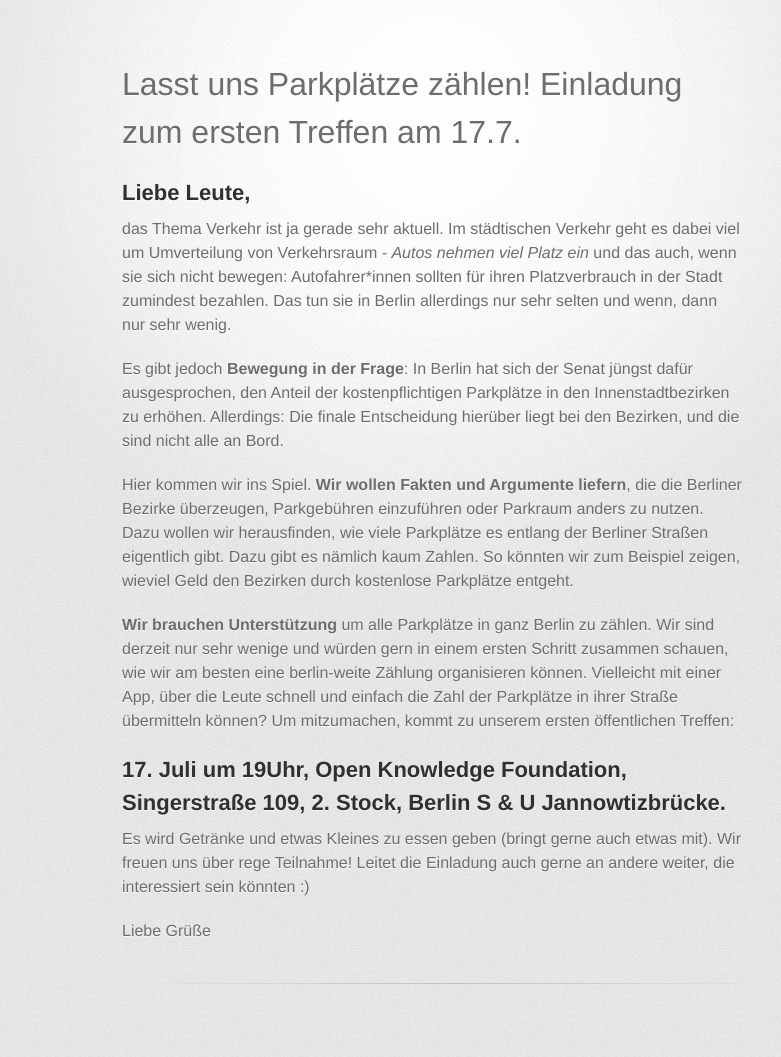
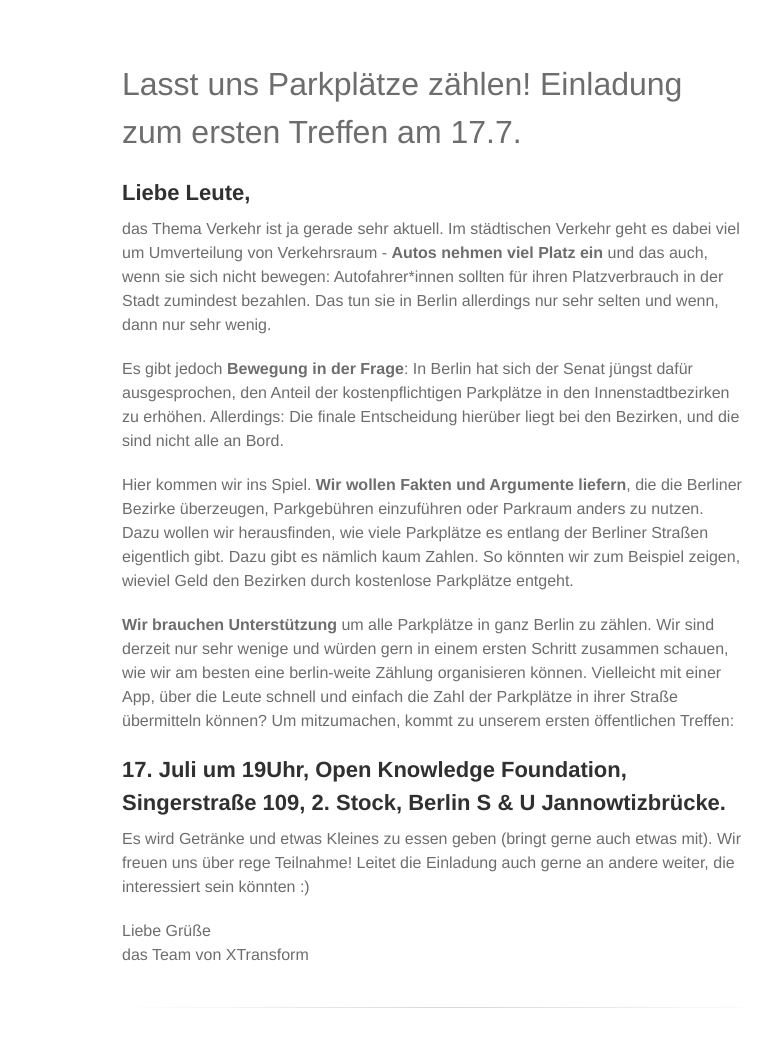
Before and after one commit to xtransform/xtransform.github.io, a Jekyll site: the page built from index.md, in a window 1280 px wide. Shown: the whole page, without its empty margins (208-989 px from the left). Built offline with Jekyll 4.4.1, drawn with Linux system fonts in a browser that asks for light colours; some web fonts are replaced; our own code applies the rules of GitHub Pages for plain Markdown files; before the commit the page ends 1033 px from its top, so only the background shows below that.

Commit message:
Better readability

```diff
--- a/_sass/jekyll-theme-tactile.scss
+++ b/_sass/jekyll-theme-tactile.scss
@@ -56,7 +56,7 @@ body {
   line-height: 1.5;
   color: #6d6d6d;
   text-shadow: 0 1px 0 rgba(255, 255, 255, 0.8);
-  background: #e7e7e7 url(../images/body-bg.png) 0 0 repeat;
+  background: #fff; /* url(../images/body-bg.png) 0 0 repeat; */
 }
 
 a {
@@ -89,7 +89,7 @@ header h2 {
 
 #container {
   min-height: 595px;
-  background: transparent url(../images/highlight-bg.jpg) 50% 0 no-repeat;
+//  background: transparent url(../images/highlight-bg.jpg) 50% 0 no-repeat;
 }
 
 .inner {
--- a/index.md
+++ b/index.md
@@ -9,8 +9,8 @@ layout: default
 ## Liebe Leute,
 
 das Thema Verkehr ist ja gerade sehr aktuell. Im städtischen
-Verkehr geht es dabei viel um Umverteilung von Verkehrsraum - _Autos nehmen viel
-Platz ein_ und das auch, wenn sie sich nicht bewegen: Autofahrer*innen sollten
+Verkehr geht es dabei viel um Umverteilung von Verkehrsraum - __Autos nehmen viel
+Platz ein__ und das auch, wenn sie sich nicht bewegen: Autofahrer*innen sollten
 für ihren Platzverbrauch in der Stadt zumindest bezahlen. Das tun sie in Berlin
 allerdings nur sehr selten und wenn, dann nur sehr wenig.
 
@@ -39,4 +39,6 @@ Es wird Getränke und etwas Kleines zu essen geben (bringt gerne auch etwas
 mit). Wir freuen uns über rege Teilnahme! Leitet die Einladung auch gerne an
 andere weiter, die interessiert sein könnten :)
 
-Liebe Grüße
+  Liebe Grüße
+  <br/>
+  das Team von XTransform
```
